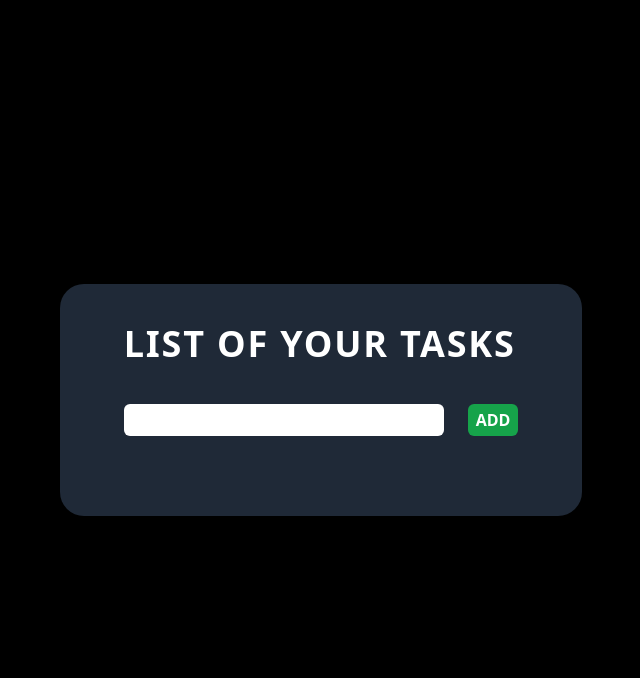
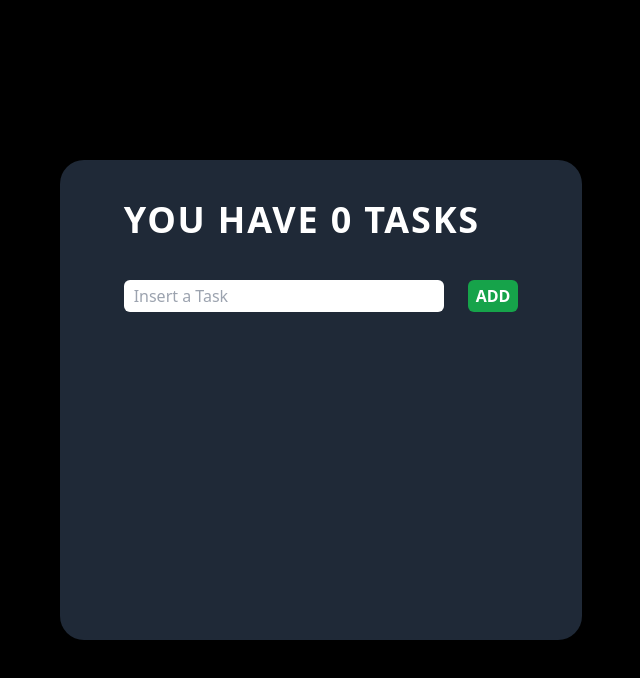
Before and after one commit to Fr3nk21/to-do-list, a React (Create React App) app: page / in a window 1280 px wide. Shown: the top 678 px of the page, without its empty margins (319-959 px from the left). Built offline with nearby package versions, Linux system fonts and the light colour scheme.

Commit message:
style adjustments

```diff
--- a/src/App.js
+++ b/src/App.js
@@ -3,7 +3,7 @@ import "./styles.css";
 
 function App() {
   return (
-    <div className="App">
+    <div className="flex justify-center align-middle min-h-screen py-40">
       <TasksContainer />
     </div>
   );
@@ -11,6 +11,8 @@ function App() {
 
 export function TasksContainer() {
   const [tasks, setTasks] = useState([]);
+
+  const taskNumber = tasks.length;
 
   // The addTask function adds a new task to the list of tasks by creating an object that includes a unique ID and the task text, and then updates the state with this new list of tasks
   const addTask = (newTask) => {
@@ -26,7 +28,7 @@ export function TasksContainer() {
   return (
     <div className="bg-gray-800 py-10 px-16 rounded-3xl">
       <h1 className="text-4xl text-white font-sans uppercase font-bold tracking-wider">
-        List of your tasks
+        You have {taskNumber} tasks
       </h1>
       <NewTask onAddTask={addTask} />
       <TasksList tasks={tasks} onRemoveTask={removeTask} />
@@ -60,6 +62,7 @@ export function NewTask({ onAddTask }) {
           type="text"
           value={inputTask}
           onChange={handleInputChange}
+          placeholder="Insert a Task"
         />
         <button
           type="submit"
--- a/src/styles.css
+++ b/src/styles.css
@@ -8,9 +8,6 @@ body {
   background-color: black;
 }
 
-.App {
-  display: flex;
-  justify-content: center;
-  align-items: center;
-  height: 100vh;
+input {
+  padding-left: 10px;
 }
```
